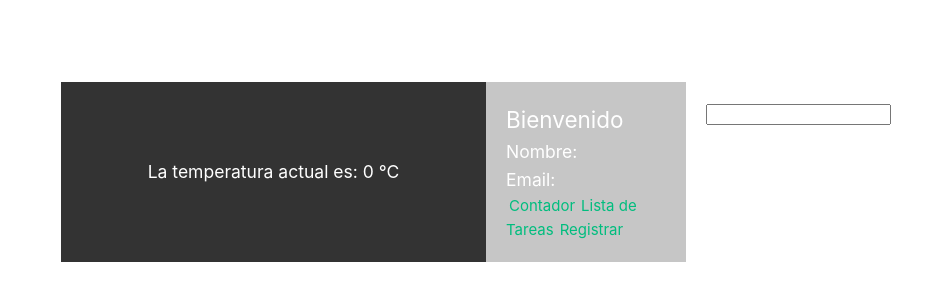
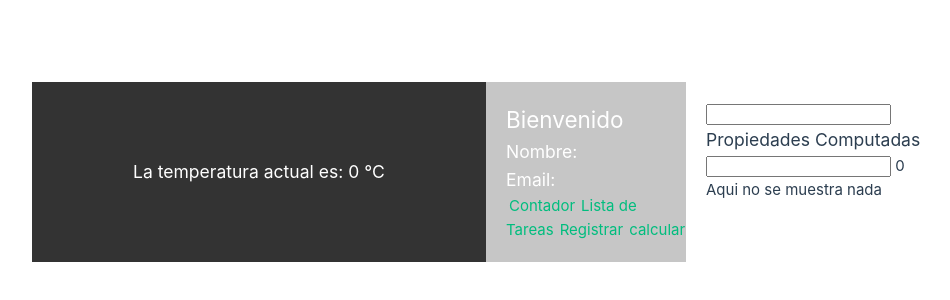
Before and after one commit to GitWolf210800/proyecto-vue, a Vue app in the folder Documents/proyecto-vue/proyecto-vue/: page /calcular in a window 1280 px wide. Shown: the part 228-528 px from the top of the page, without its empty margins (154-1104 px from the left). Built offline with nearby package versions, Linux system fonts and the light colour scheme; no server answers.

Commit message:
se finalizó el primer curso de vue del canal de youtube José-Desarrollo Web

```diff
--- a/Documents/proyecto-vue/proyecto-vue/src/components/SideBar.vue
+++ b/Documents/proyecto-vue/proyecto-vue/src/components/SideBar.vue
@@ -7,6 +7,7 @@
 <router-link to="/contador">Contador</router-link>
 <router-link to="/lista-de-tareas">Lista de Tareas</router-link>
 <router-link to="/registrar">Registrar</router-link>
+<router-link to="/calcular">calcular</router-link>
 </div>
 
 </template>
--- /dev/null
+++ b/Documents/proyecto-vue/proyecto-vue/src/modules/calcular/components/ResultadoSection.vue
@@ -0,0 +1,21 @@
+<template>
+    <div class="resultado">
+        {{ props.resultado }}
+    </div>
+</template>
+
+<script setup>
+    import { defineProps } from 'vue';
+    const props = defineProps(
+        [
+            'resultado'
+        ]
+    );
+</script>
+
+<style scoped>
+    .resultado {
+        background-color: aquamarine;
+        color: #333;
+    }
+</style>
--- /dev/null
+++ b/Documents/proyecto-vue/proyecto-vue/src/modules/calcular/views/CalcularVue.vue
@@ -0,0 +1,25 @@
+<template>
+    <h3>Propiedades Computadas</h3>
+    <input type="text" v-model="valor">
+    {{ valorCalculado }}
+    <ResultadoSection v-if="mostrarElemento" :resultado="valorCalculado"/>
+    <div v-else-if="isNaN(valor)">Debe ser un numero para calcular</div>
+    <div v-else >Aqui no se muestra nada</div>
+</template>
+
+<script setup>
+    import { ref, computed } from 'vue';
+    import ResultadoSection from '../components/ResultadoSection.vue';
+    const valor = ref('');
+    const valorCalculado = computed(()=>{
+        return valor.value * 3;
+    });
+
+    const mostrarElemento = computed(()=>{
+        return valor.value > 10;
+    });
+</script>
+
+<style scoped>
+
+</style>
--- a/Documents/proyecto-vue/proyecto-vue/src/router/index.js
+++ b/Documents/proyecto-vue/proyecto-vue/src/router/index.js
@@ -31,6 +31,12 @@
       name: 'registrar',
       component: () => import('../modules/registro/views/RegistrarView.vue')
     }
+    ,
+    {
+      path: '/calcular',
+      name: 'calcular',
+      component: () => import('../modules/calcular/views/CalcularVue.vue')
+    }
   ]
 })
 
```
